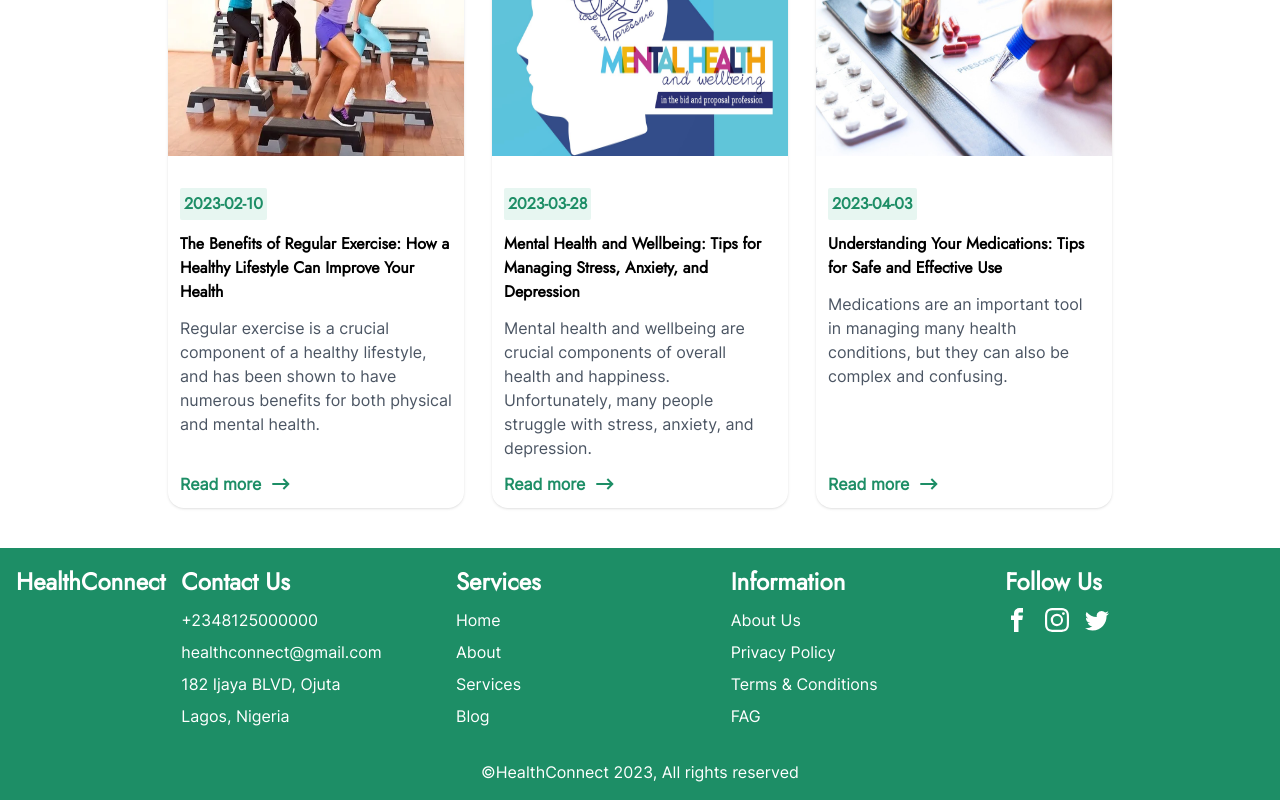
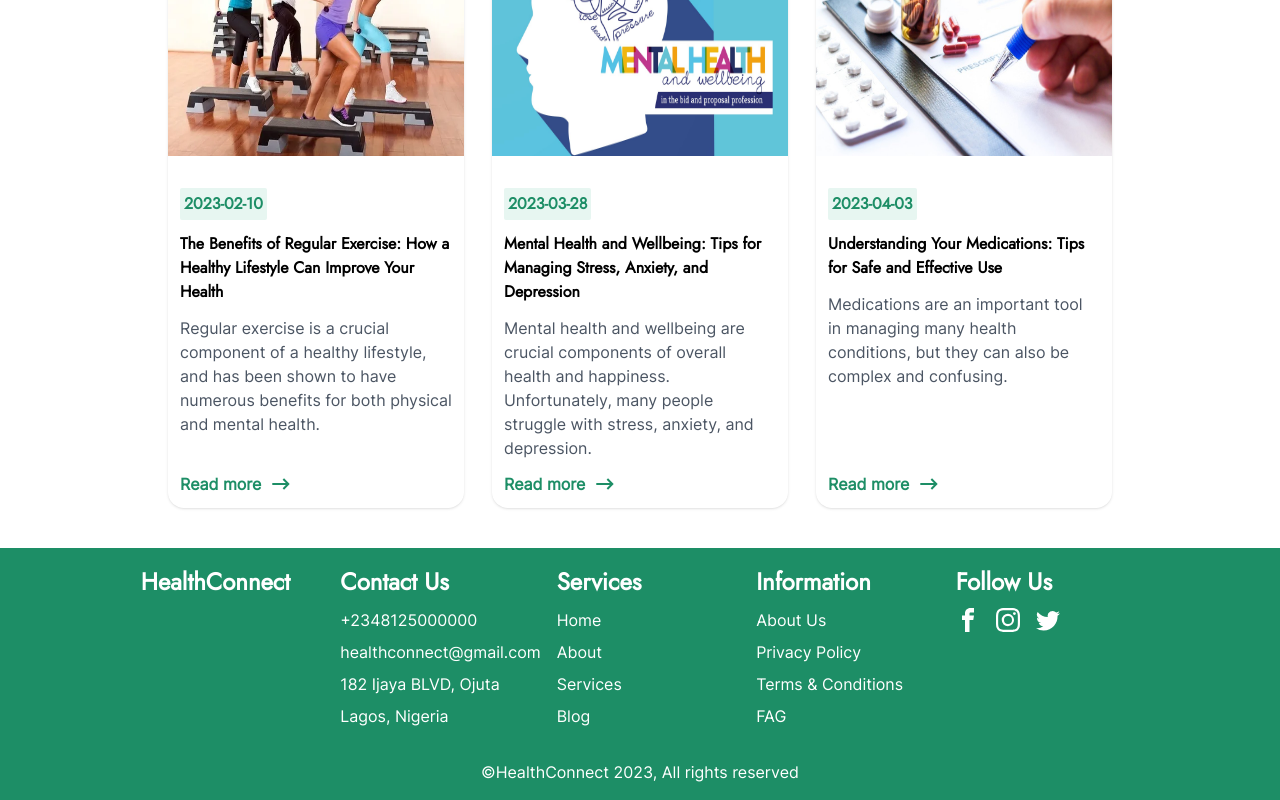
Before and after one commit to Sosaristic/health-connect, a React (Vite) app: page / in a window 1280 px wide. Shown: the part 2396-3196 px from the top of the page. Built offline with nearby package versions, Linux system fonts and the light colour scheme.

Commit message:
fixed footer for medium screen

```diff
--- a/src/components/Layout/Footer.jsx
+++ b/src/components/Layout/Footer.jsx
@@ -4,7 +4,7 @@ import { BsInstagram, BsTwitter } from "react-icons/bs";
 
 const FooterCard = ({ title, array }) => {
   return (
-    <div className="flex flex-col">
+    <div className="flex flex-col ">
       <h3 className="text-[1.5rem] font-jost font-bold">{title}</h3>
       <ul className="flex flex-col gap-2 mt-2">
         {array?.map((item) => {
@@ -51,22 +51,22 @@ const Footer = () => {
 
   return (
     <Fragment>
-      <footer className={` bg-primary w-full text-white flex flex-col py-4 px-4 relative`}>
-        <div className="flex flex-col md:flex-row relative w-full gap-x-4 gap-y-4">
+      <footer className={` bg-primary w-full  text-white flex flex-col py-4 px-4 relative`}>
+        <div className="flex flex-col md:flex-row relative w-full lg:w-[80%] mx-auto gap-x-4 gap-y-4 flex-wrap">
 
 
-          <a href="#" className={` text-[1.5rem] font-jost font-bold w-full  flex-[0]`}>
+          <a href="#" className={` text-[1.5rem] font-jost basis-[18%] md:basis-[30%] lg:basis-[18%]  font-bold w-full   flex-[1]`}>
             HealthConnect
           </a>
 
-            <div className="flex-1"><FooterCard title="Contact Us" array={contactUs} /></div>
+            <div className="flex-1 basis-[18%] md:basis-[30%] lg:basis-[18%]"><FooterCard title="Contact Us" array={contactUs} /></div>
 
 
 
-            <div className="flex-1"><FooterCard title="Services" array={services} /></div>
-            <div className="flex-1"><FooterCard title="Information" array={information} /></div>
+            <div className="flex-1 basis-[18%] md:basis-[30%] lg:basis-[18%]"><FooterCard title="Services" array={services} /></div>
+            <div className="flex-1 basis-[18%] md:basis-[30%] lg:basis-[18%]"><FooterCard title="Information" array={information} /></div>
 
-          <div className="flex flex-col w-full md:w-1/3  flex-1">
+          <div className="flex flex-col w-full md:w-1/3  flex-1 basis-[18%] md:basis-[30%] lg:basis-[18%]">
             <h3 className="text-[1.5rem] font-jost font-bold">Follow Us</h3>
             <ul className="flex gap-4 mt-2">
               <li>
```
